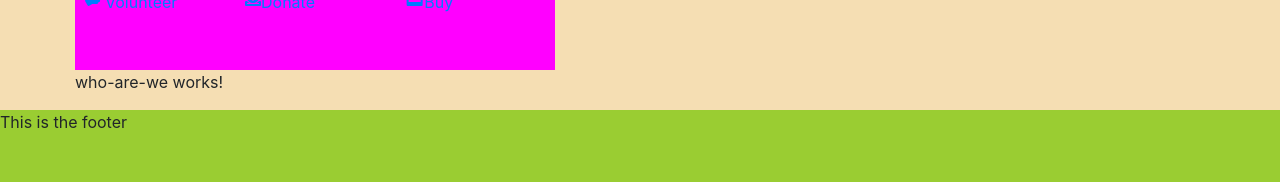
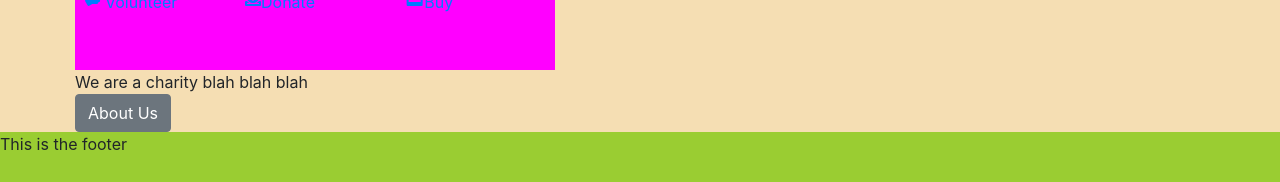
Before and after one commit to rasulacaldera/acapella, an Angular app: page /home in a window 1280 px wide. Shown: the part 888-1070 px from the top of the page. Built offline with nearby package versions, Linux system fonts and the light colour scheme.

Commit message:
who are we content and btn navigation

```diff
--- a/src/app/pages/home/who-are-we/who-are-we.component.html
+++ b/src/app/pages/home/who-are-we/who-are-we.component.html
@@ -1,3 +1,4 @@
-<p>
-  who-are-we works!
-</p>
+<div>We are a charity blah blah blah</div>
+<a href="/about-us" class="btn btn-secondary" role="button" aria-pressed="true"
+  >About Us</a
+>
```
